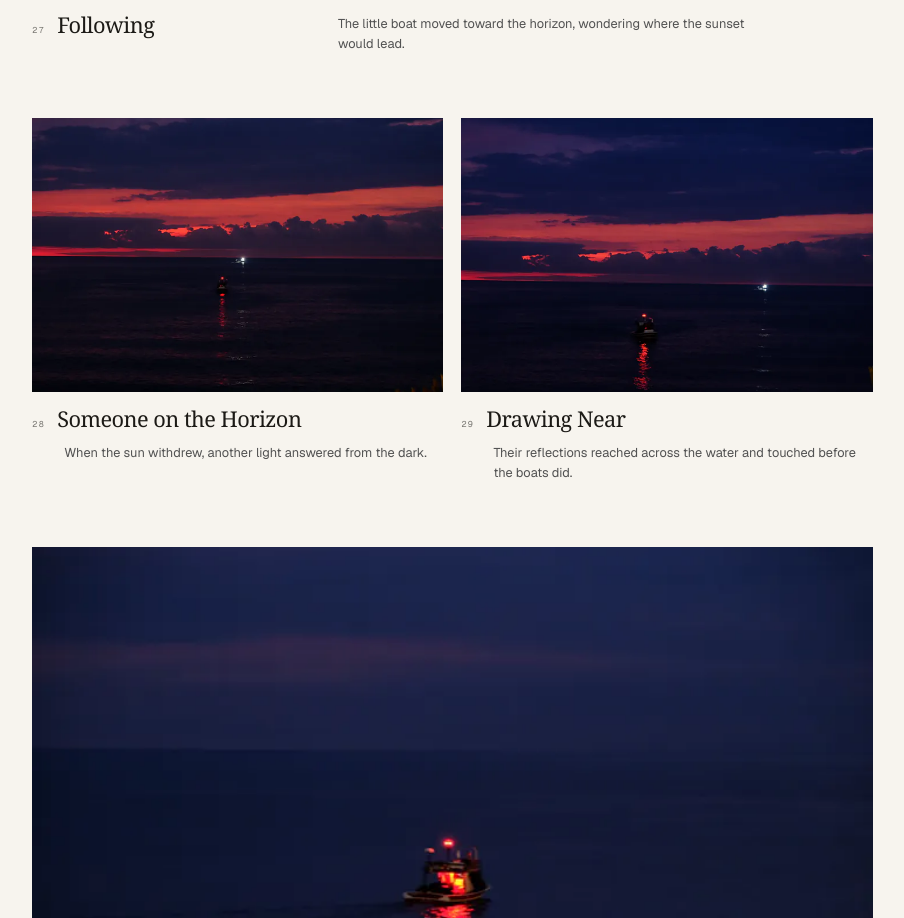
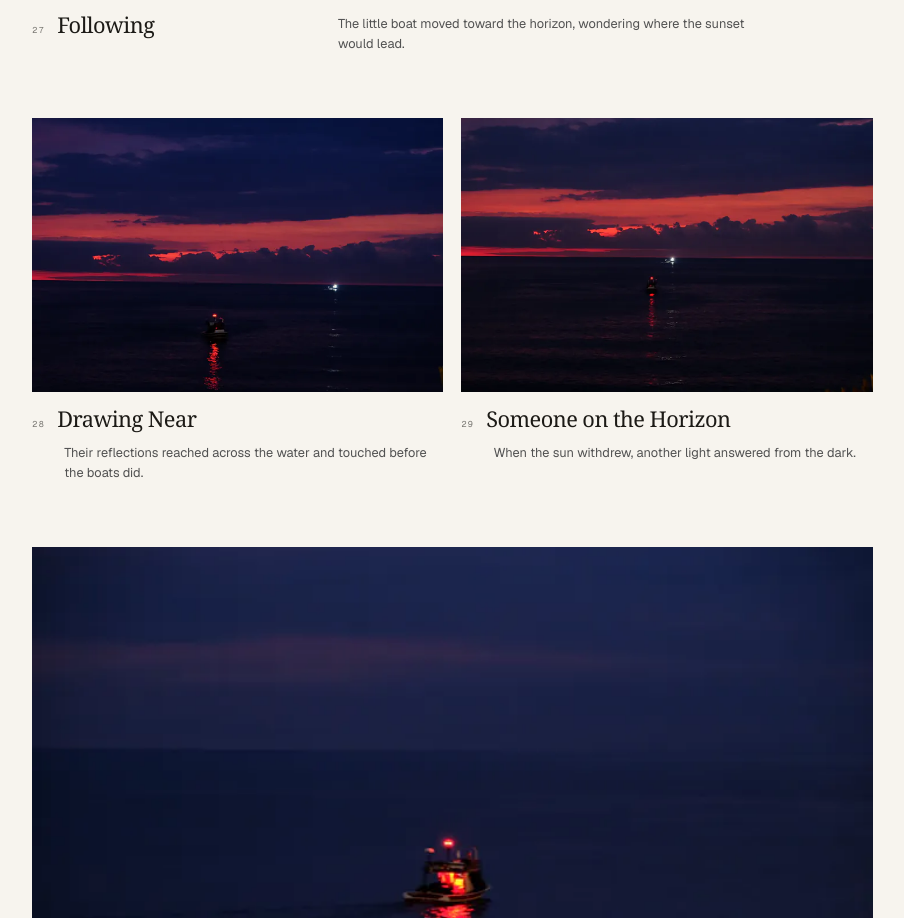
Before and after one commit to rusenbb/rusen-ai, a Next.js app: page /photos in a window 1280 px wide. Shown: the part 10044-10962 px from the top of the page, without its empty margins (354-1258 px from the left). Built offline with nearby package versions, Linux system fonts and the light colour scheme.

Commit message:
Refine site chrome and photo order (#27)
Adopt the spaced [R] favicon, prevent Safari page-edge overscroll from revealing the ASCII canvas, and reorder the two middle Encounter photographs.

```diff
--- a/src/app/globals.css
+++ b/src/app/globals.css
@@ -65,6 +65,13 @@ html.dark {
   color-scheme: dark;
 }
 
+/* Keep Safari's elastic page-edge overscroll from exposing the fixed ASCII
+   canvas above the sticky header or below the footer. Normal scrolling and
+   momentum remain unchanged. */
+html,
+body {
+  overscroll-behavior-y: none;
+}
 
 body {
   background: var(--background);
--- a/src/content/photos.json
+++ b/src/content/photos.json
@@ -272,8 +272,8 @@
           "dscf1835"
         ],
         [
-          "dscf1914",
-          "dscf1916"
+          "dscf1916",
+          "dscf1914"
         ],
         [
           "dscf1928"
```
Also changed, not shown: src/app/icon.svg, 1 other file (tests, documents, lock files or other folders).
